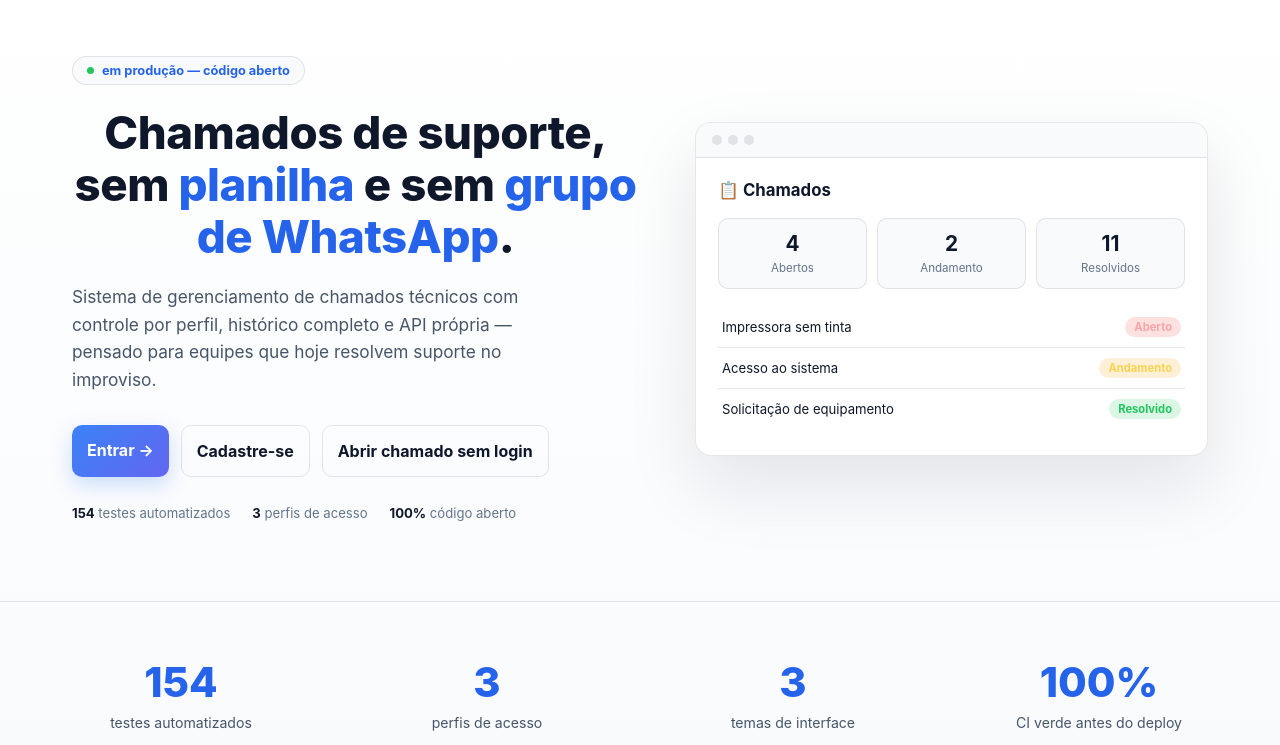
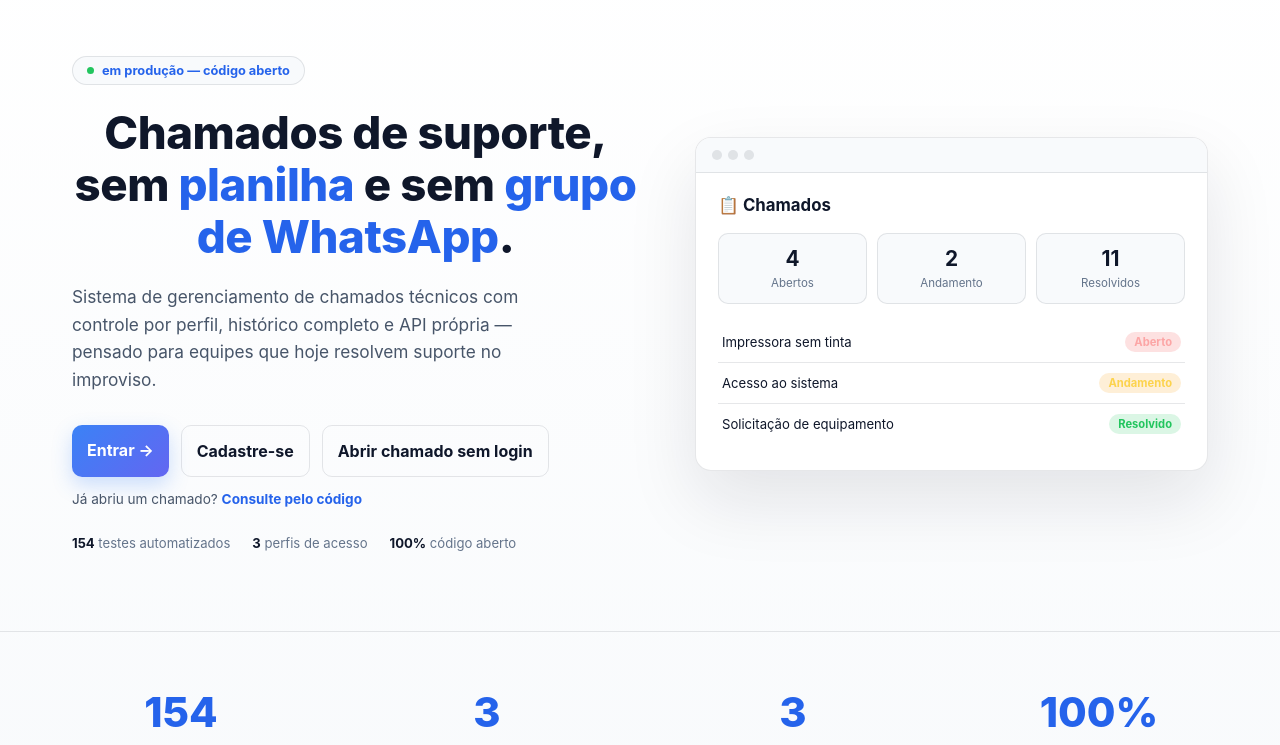
Before and after one commit to DZ092/helpdesk-system, a Flask app: page / in a window 1280 px wide. Shown: the part 60-805 px from the top of the page. Run offline with Flask 3, Linux system fonts and the light colour scheme.

Commit message:
feat(ui): adiciona botao de copiar no codigo de acompanhamento e link para consulta na home e login

```diff
--- a/static/css/apresentacao.css
+++ b/static/css/apresentacao.css
@@ -92,6 +92,22 @@ body.pagina-apresentacao {
 .acoes-apresentacao {
     margin-top: 32px;
     justify-content: flex-start;
+}
+
+.link-secundario-apresentacao {
+    margin-top: 14px;
+    font-size: 0.85rem;
+    color: var(--texto-muted);
+}
+
+.link-secundario-apresentacao a {
+    color: var(--marca);
+    font-weight: bold;
+    text-decoration: none;
+}
+
+.link-secundario-apresentacao a:hover {
+    text-decoration: underline;
 }
 
 .hero-mini-stats {
--- a/static/css/auth.css
+++ b/static/css/auth.css
@@ -48,7 +48,7 @@ body.pagina-auth::after {
 body.pagina-auth .container {
     animation: entrada-auth 0.5s ease-out;
     margin: 20px;
-    max-width: 420px;
+    max-width: 460px;
     padding: 44px 38px;
     position: relative;
     width: 100%;
--- a/templates/apresentacao.html
+++ b/templates/apresentacao.html
@@ -62,6 +62,10 @@ suporte no improviso.
 <a class="botao botao-secundario" href="/cadastro">Cadastre-se</a>
 <a class="botao botao-secundario" href="/chamado">Abrir chamado sem login</a>
 </div>
+
+<p class="link-secundario-apresentacao">
+Já abriu um chamado? <a href="/chamado/acompanhar">Consulte pelo código</a>
+</p>
 
 <div class="hero-mini-stats">
 <div><strong>154</strong> testes automatizados</div>
--- a/templates/login.html
+++ b/templates/login.html
@@ -122,6 +122,11 @@ Não quer se cadastrar? <a href="/chamado">Abra um chamado sem login</a>
 </p>
 
 
+<p class="link-secundario">
+Já abriu um chamado? <a href="/chamado/acompanhar">Consulte pelo código</a>
+</p>
+
+
 <footer class="rodape-app">
     <span>v1.1.0</span>
     <span aria-hidden="true">·</span>
```
Also changed, not shown: templates/chamado_confirmacao.html (+32 -1 lines).
